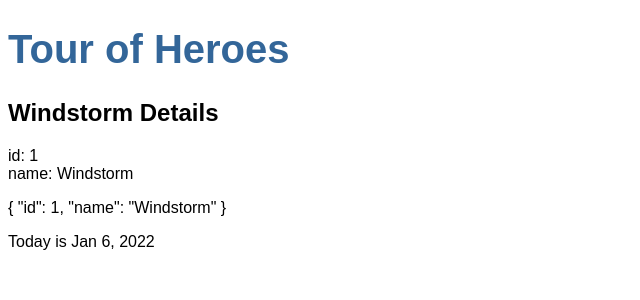
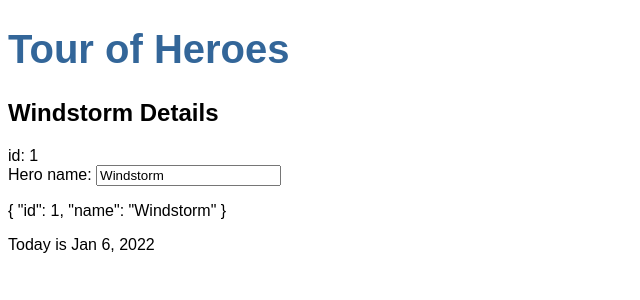
Before and after one commit to mysoyul/Angular_HeroApp, an Angular app: page / in a window 1280 px wide. Shown: the top 300 px of the page, without its empty margins (0-640 px from the left). Built offline with nearby package versions, Linux system fonts and the light colour scheme.

Commit message:
mock-heroes add

```diff
--- a/src/app/app.module.ts
+++ b/src/app/app.module.ts
@@ -1,4 +1,5 @@
 import { NgModule } from '@angular/core';
+import { FormsModule } from '@angular/forms';
 import { BrowserModule } from '@angular/platform-browser';
 
 import { AppComponent } from './app.component';
@@ -10,7 +11,8 @@ import { HeroesComponent } from './heroes/heroes.component';
     HeroesComponent
   ],
   imports: [
-    BrowserModule
+    BrowserModule,
+    FormsModule
   ],
   providers: [],
   bootstrap: [AppComponent]
--- a/src/app/heroes/heroes.component.html
+++ b/src/app/heroes/heroes.component.html
@@ -1,6 +1,10 @@
 <h2>{{ hero.name | titlecase }} Details</h2>
-<div><span>id: </span>{{hero.id}}</div>
-<div><span>name: </span>{{hero.name}}</div>
+<div><span>id: </span>{{ hero.id }}</div>
+<div>
+  <label for="hero-name">Hero name: </label>
+  <input id="hero-name" [(ngModel)]="hero.name" placeholder="name" />
+  <!-- <input type="text" [value]="hero.name" (change)="nameChange" -->
+</div>
 
-<p>{{hero | json}}</p>
-<p>Today is {{today | date}}</p>
+<p>{{ hero | json }}</p>
+<p>Today is {{ today | date }}</p>
```
Also changed, not shown: src/app/mock-heroes.ts (added, +14 -0 lines).
